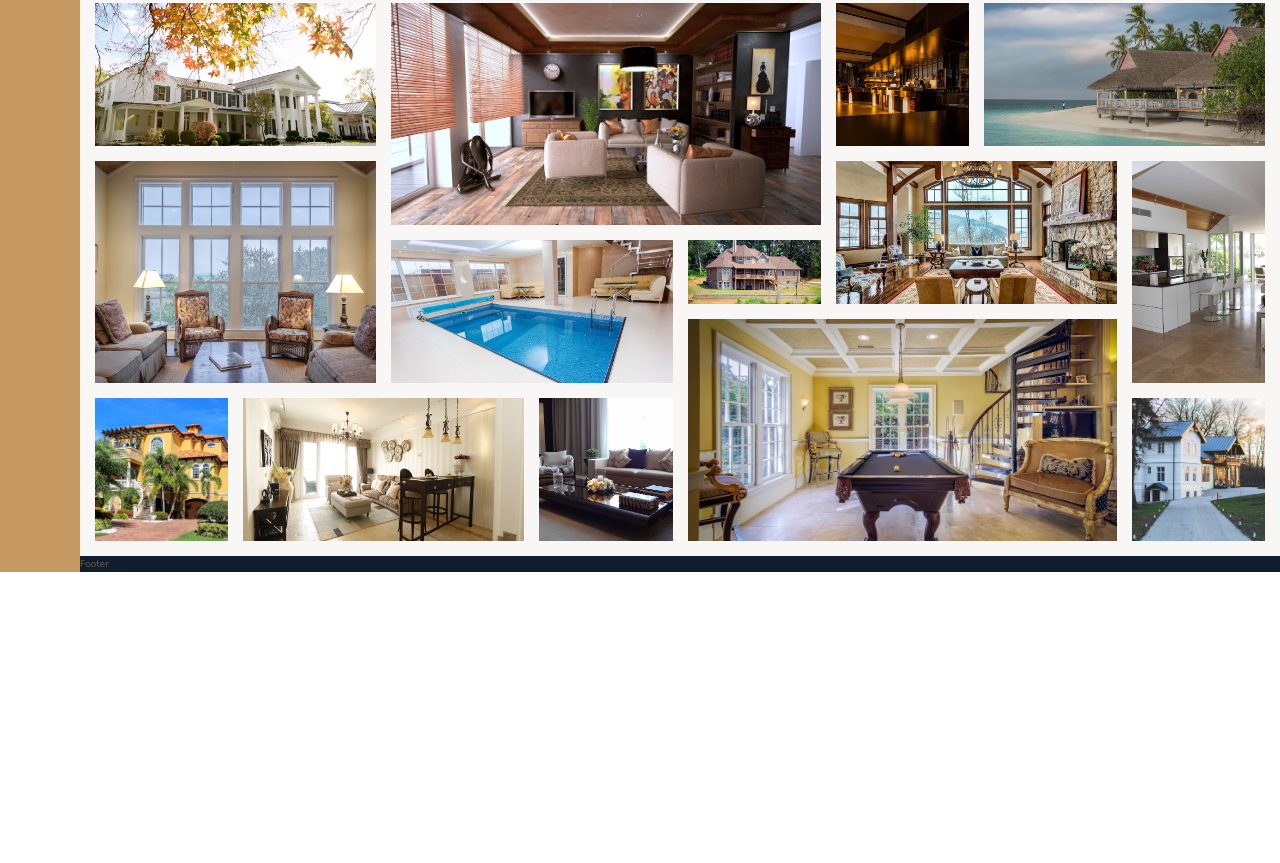
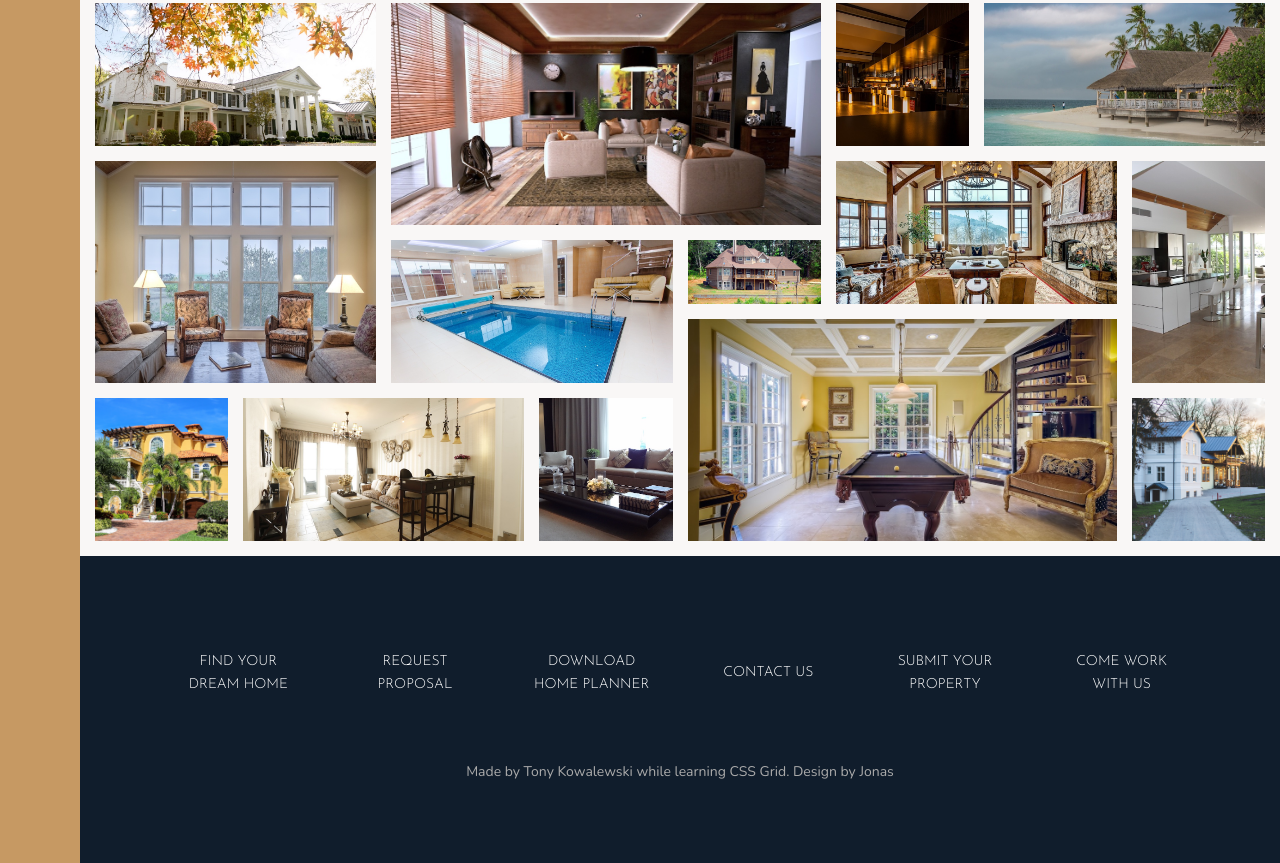
Before and after one commit to t-kowalewski/-realtor_website-grid, a website: page index.html in a window 1280 px wide. Shown: the part 3074-3937 px from the top of the page. Before the commit the page ends 3646 px from the top, so only its background shows below. Drawn offline with nearby package versions, Linux system fonts and the light colour scheme.

Commit message:
footer - add layout & style

```diff
--- a/index.html
+++ b/index.html
@@ -412,7 +412,15 @@
 
     <!-- Footer -->
     <footer class="footer">
-        Footer
+        <ul class="nav">
+            <li class="nav__item"><a href="#" class="nav__link">Find your dream home</a></li>
+            <li class="nav__item"><a href="#" class="nav__link">Request proposal</a></li>
+            <li class="nav__item"><a href="#" class="nav__link">Download home planner</a></li>
+            <li class="nav__item"><a href="#" class="nav__link">Contact us</a></li>
+            <li class="nav__item"><a href="#" class="nav__link">Submit your property</a></li>
+            <li class="nav__item"><a href="#" class="nav__link">Come work with us</a></li>
+        </ul>
+        <p class="copyright">Made by Tony Kowalewski while learning CSS Grid. Design by Jonas</p>
     </footer>
 </body>
 
--- a/sass/_footer.scss
+++ b/sass/_footer.scss
@@ -1,6 +1,44 @@
 .footer {
   background-color: $color-secondary;
+  padding: 8rem;
 
   grid-row: 6 / -1;
   grid-column: full-start / full-end;
+
 }
+
+.nav {
+  list-style: none;
+
+  display: grid;
+  grid-template-columns: repeat(auto-fit, minmax(15rem, 1fr));
+  gap: 2rem;
+  align-items: center;
+
+  &__link:link,
+  &__link:visited {
+    font-size: 1.4rem;
+    font-family: $font-display;
+    color: #fff;
+    text-decoration: none;
+    text-transform: uppercase;
+    display: block;
+    padding: 1.5rem;
+    text-align: center;
+
+    transition: all .2s;
+  }
+
+  &__link:hover,
+  &__link:active {
+    background-color: rgba(#fff, .05);
+    transform: translateY(-5%)
+  }
+}
+
+.copyright {
+  font-size: 1.4rem;
+  color: $color-grey-light-2;
+  text-align: center;
+  margin-top: 5rem;
+}
```
Also changed, not shown: css/style.css.
